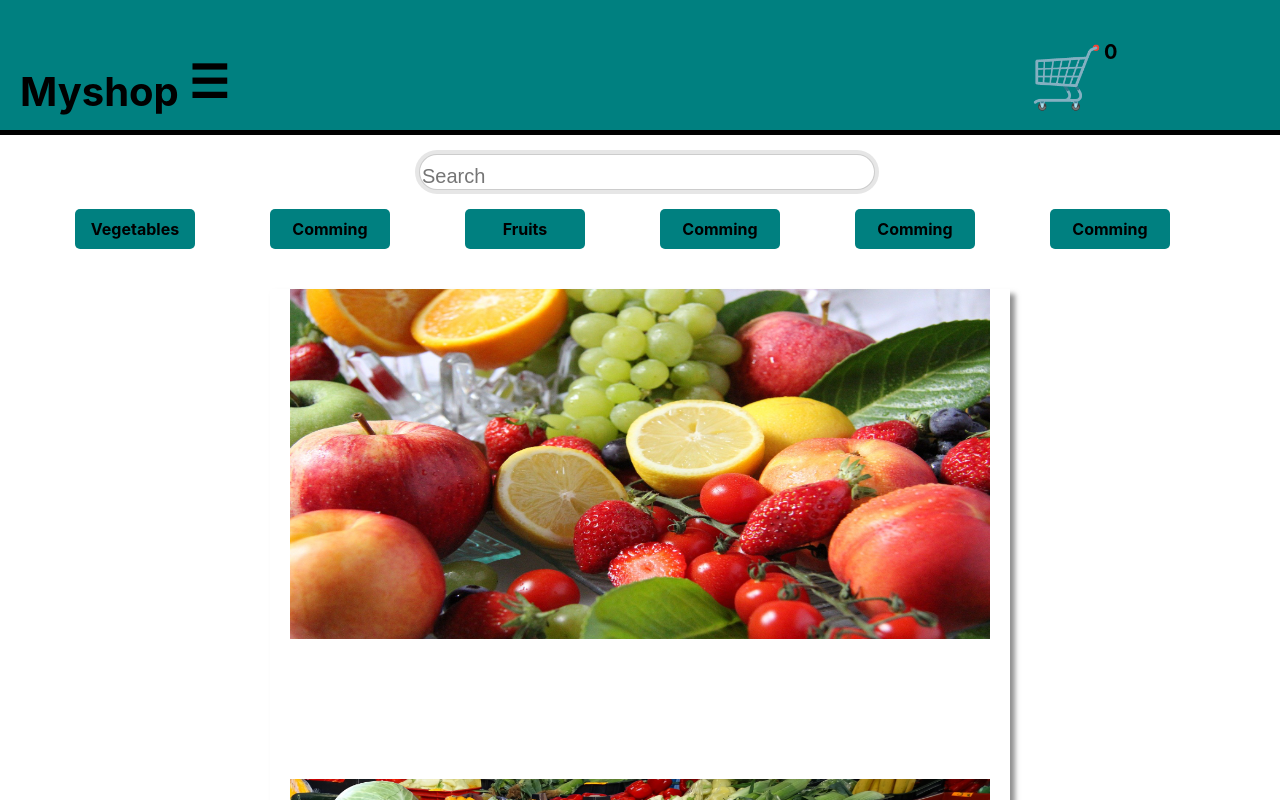
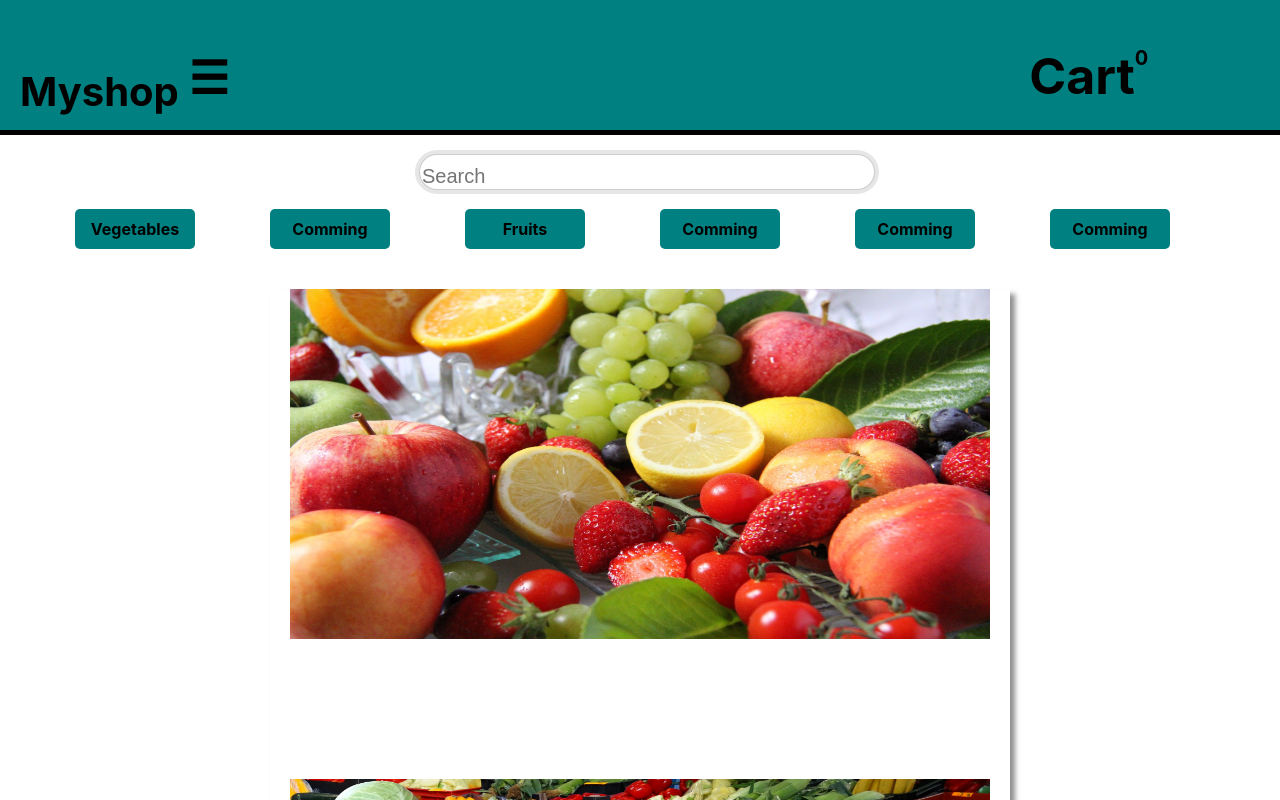
Before and after one commit to mahletbogale/grocery_frontend, a React (Create React App) app: page / in a window 1280 px wide. Shown: the top 800 px of the page. Built offline with nearby package versions, Linux system fonts and the light colour scheme; no server answers.

Commit message:
Css  correction

```diff
--- a/src/App/App.css
+++ b/src/App/App.css
@@ -84,7 +84,7 @@ img {
 }
 
 .fa {
-  font-size: 60px;
+  font-size: 50px;
   padding-left: 800px;
 
   list-style: none;
--- a/src/Nav/Nav.js
+++ b/src/Nav/Nav.js
@@ -10,7 +10,7 @@ class Nav extends Component {
         </Link>
 
         <Link to="/carts/"><li className="fa">
-            <span>&#128722;</span>
+            <span>Cart</span>
           </li>
           <span> {this.props.qty} </span>
         </Link>
```
